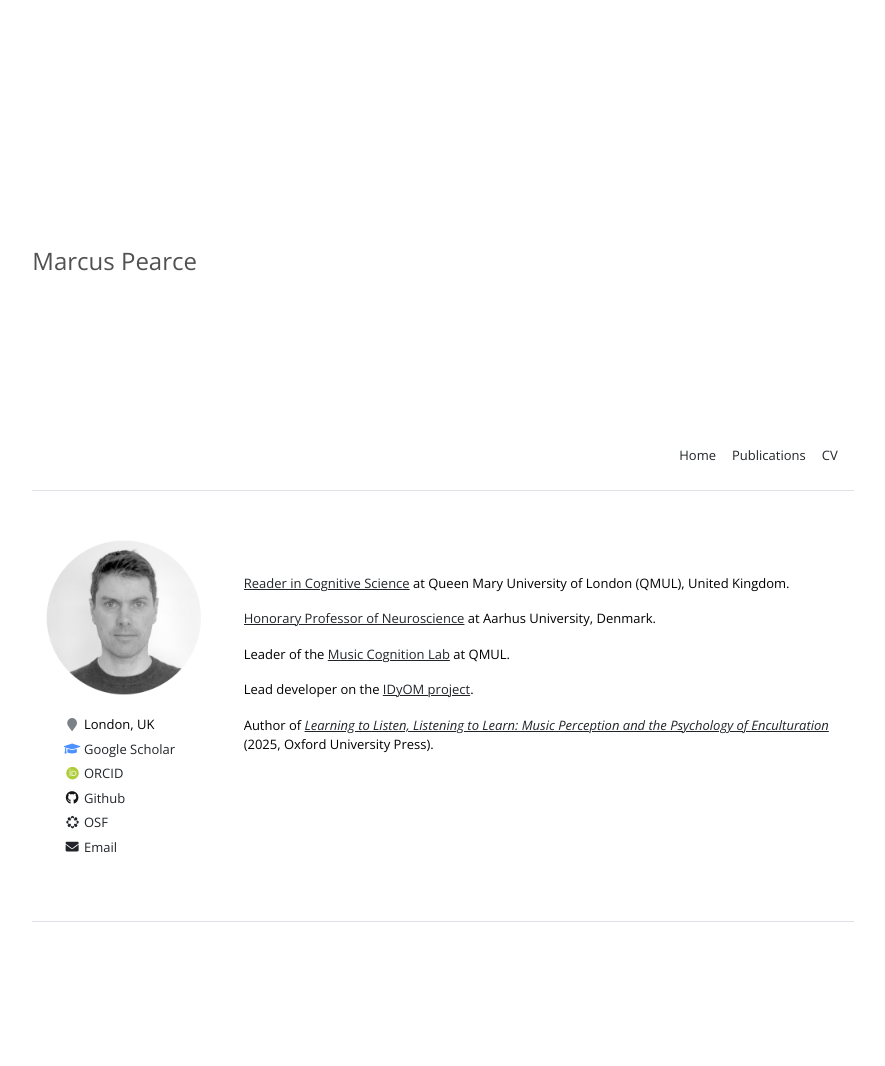
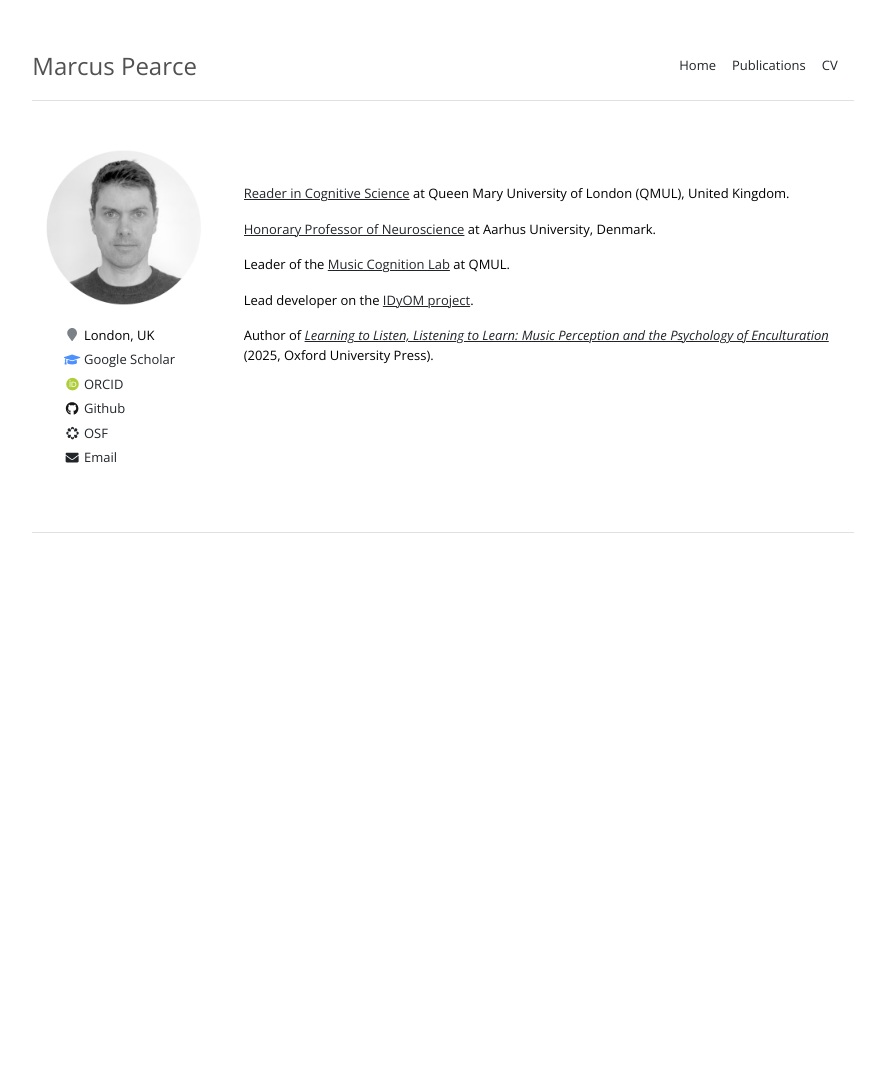
Before and after one commit to mtpearce/mtpearce.github.io, a Jekyll site: the page built from index.md, in a window 1280 px wide. Shown: the whole page, without its empty margins (197-1082 px from the left). Built offline with Jekyll 4.4.1, drawn with Linux system fonts in a browser that asks for light colours; nearby versions of some CDN libraries; some web fonts are replaced; after the commit the page ends 900 px from its top, so only the background shows below that.

Commit message:
Update home page

```diff
--- a/_sass/main.scss
+++ b/_sass/main.scss
@@ -79,6 +79,9 @@ li:not(:last-child) {
     color: #515151;
     font-family: 'Open Sans', sans-serif;
     font-weight: 300;
+    margin-bottom: 0;
+    border: none;
+    padding:0em 0em 0em 0em;
 }
 
 .title-nav {
@@ -86,9 +89,8 @@ li:not(:last-child) {
     font-family: 'Open Sans', sans-serif;
     font-weight: 400;
     margin-bottom: 0;
-    margin-top: 30em;
     border: none;
-    padding:100em 0em 0em 0em;
+    padding:0em 0em 0em 0em;
     // text-transform: uppercase;
 }
 
```
